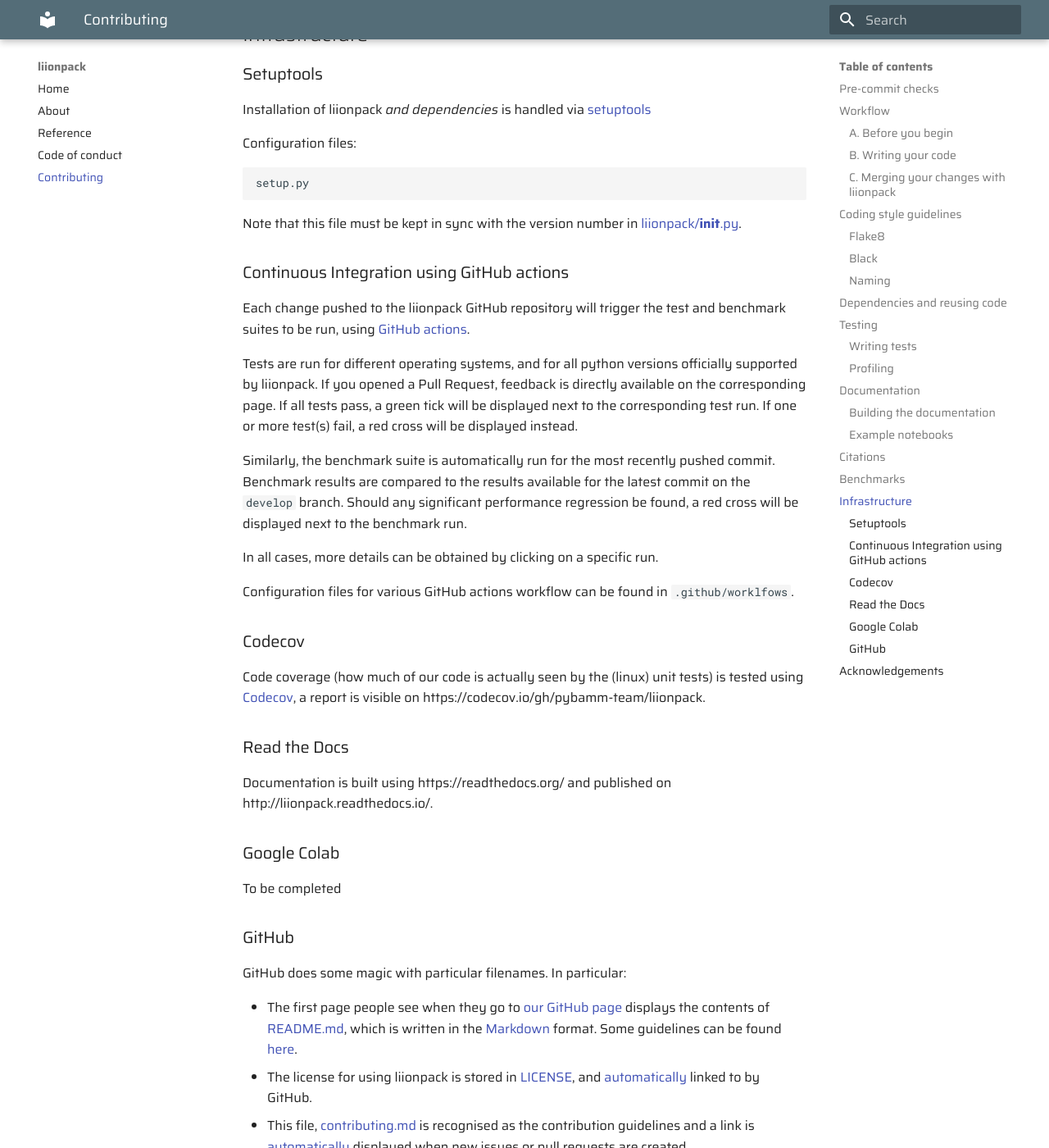
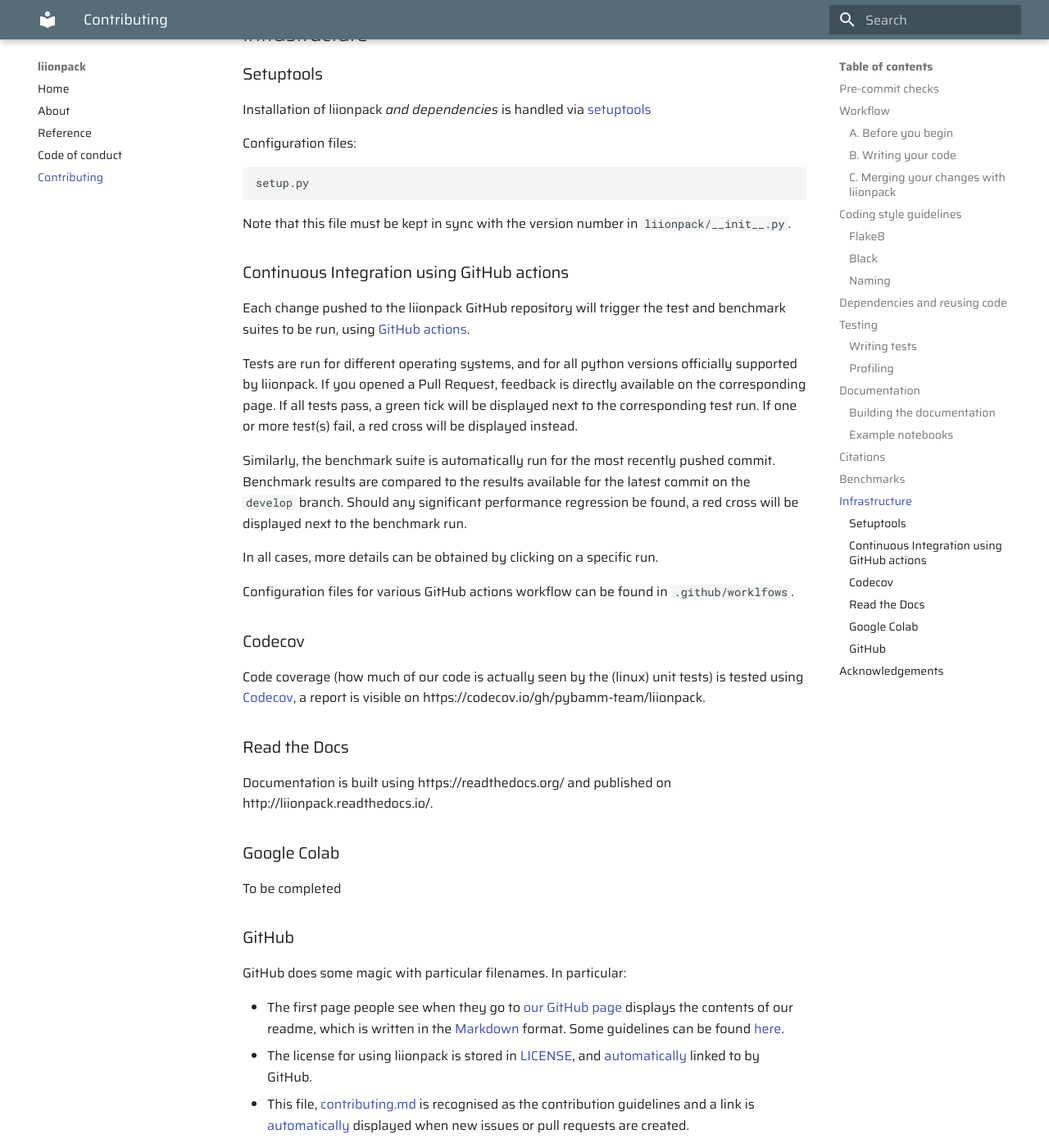
Before and after one commit to pybamm-team/liionpack, an MkDocs documentation site: the page built from docs/contributing.md, in a window 1280 px wide and 1400 px high, scrolled down 5929 px. Shown: the whole window at 82% size. Built offline with MkDocs 1.6.1 and Material for MkDocs 9.7.7, drawn with Linux system fonts in a browser that asks for light colours.

Commit message:
last change

````diff
--- a/docs/contributing.md
+++ b/docs/contributing.md
@@ -189,7 +189,7 @@
 setup.py
 ```
 
-Note that this file must be kept in sync with the version number in [liionpack/__init__.py](../liionpack/__init__.py).
+Note that this file must be kept in sync with the version number in `liionpack/__init__.py`.
 
 ### Continuous Integration using GitHub actions
 
@@ -220,7 +220,7 @@
 
 GitHub does some magic with particular filenames. In particular:
 
-- The first page people see when they go to [our GitHub page](https://github.com/pybamm-team/liionpack) displays the contents of [README.md](../README.md), which is written in the [Markdown](https://github.com/adam-p/markdown-here/wiki/Markdown-Cheatsheet) format. Some guidelines can be found [here](https://help.github.com/articles/about-readmes/).
+- The first page people see when they go to [our GitHub page](https://github.com/pybamm-team/liionpack) displays the contents of our readme, which is written in the [Markdown](https://github.com/adam-p/markdown-here/wiki/Markdown-Cheatsheet) format. Some guidelines can be found [here](https://help.github.com/articles/about-readmes/).
 - The license for using liionpack is stored in [LICENSE](LICENSE), and [automatically](https://help.github.com/articles/adding-a-license-to-a-repository/) linked to by GitHub.
 - This file, [contributing.md](contributing.md) is recognised as the contribution guidelines and a link is [automatically](https://github.com/blog/1184-contributing-guidelines) displayed when new issues or pull requests are created.
 
````
